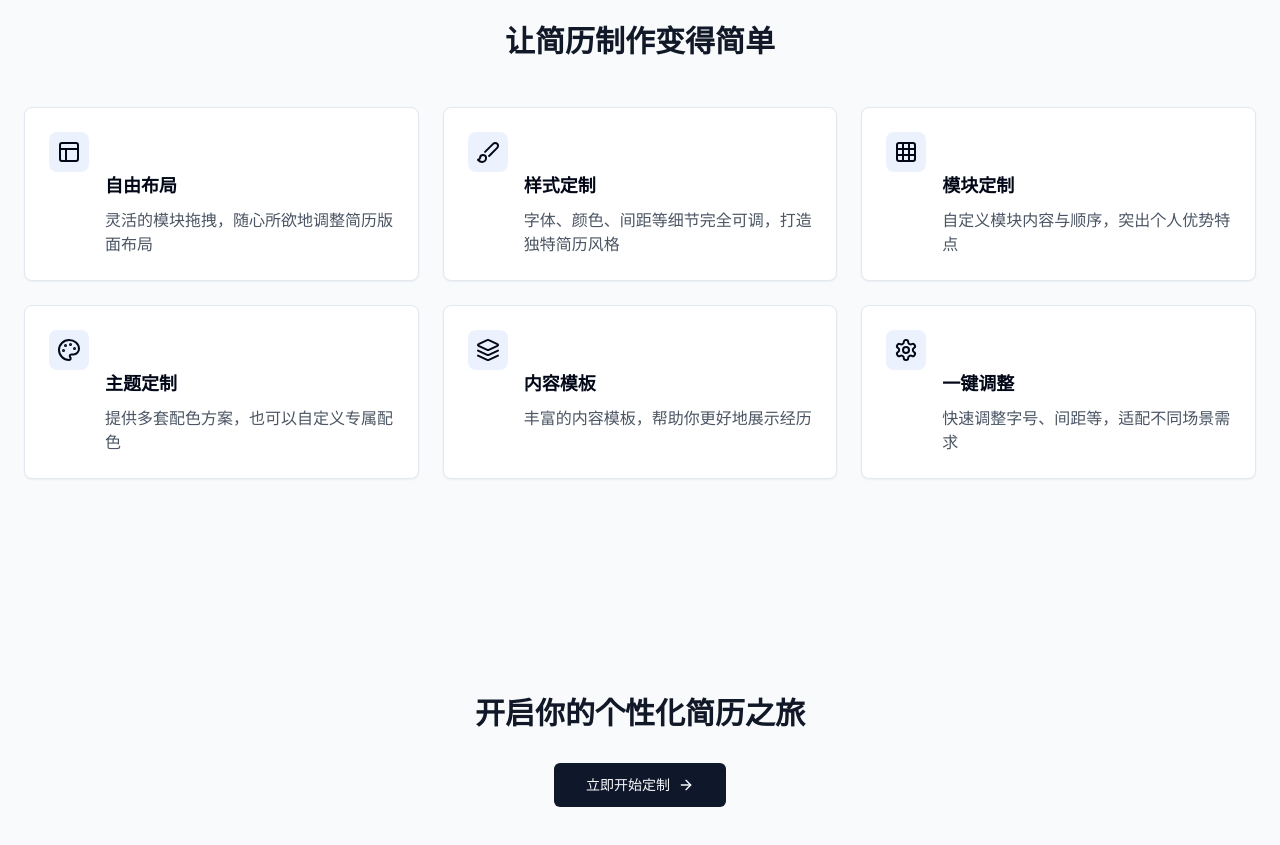
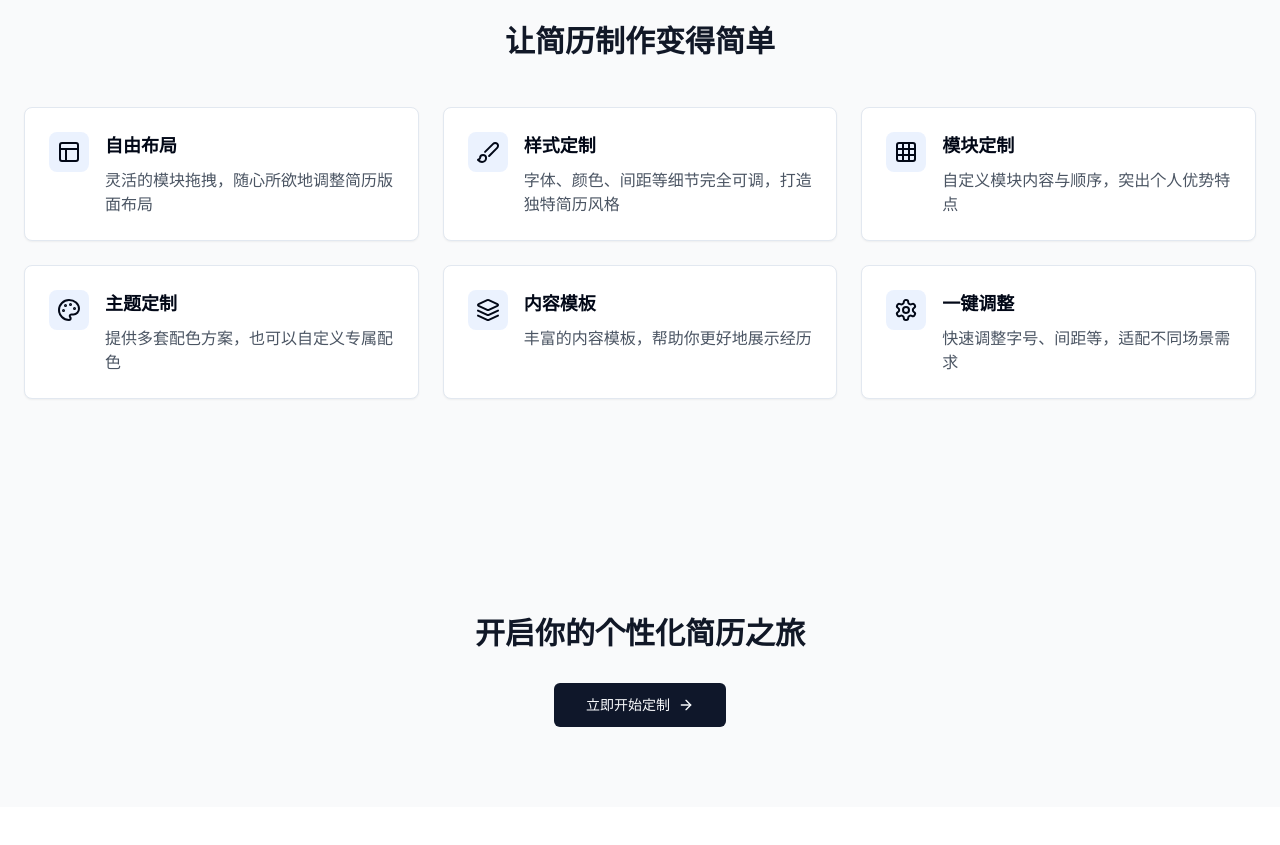
Before and after one commit to boy-lin/magic-resume-online, a Next.js app in the folder apps/fronted/: page / in a window 1280 px wide. Shown: the part 1720-2565 px from the top of the page. After the commit the page ends 2527 px from the top, so only its background shows below. Built offline with nearby package versions, Linux system fonts and the light colour scheme.

Commit message:
style: css style

```diff
--- a/apps/fronted/src/app/globals.css
+++ b/apps/fronted/src/app/globals.css
@@ -1,7 +1,6 @@
 @tailwind base;
 @tailwind components;
 @tailwind utilities;
-
 @layer base {
   :root {
     --background: 0 0% 100%;
@@ -104,9 +103,6 @@ h3,
 h4,
 h5,
 h6 {
-  line-height: 1.1;
-  margin-top: 2.5rem;
-  text-wrap: pretty;
 }
 
 h1,
```
